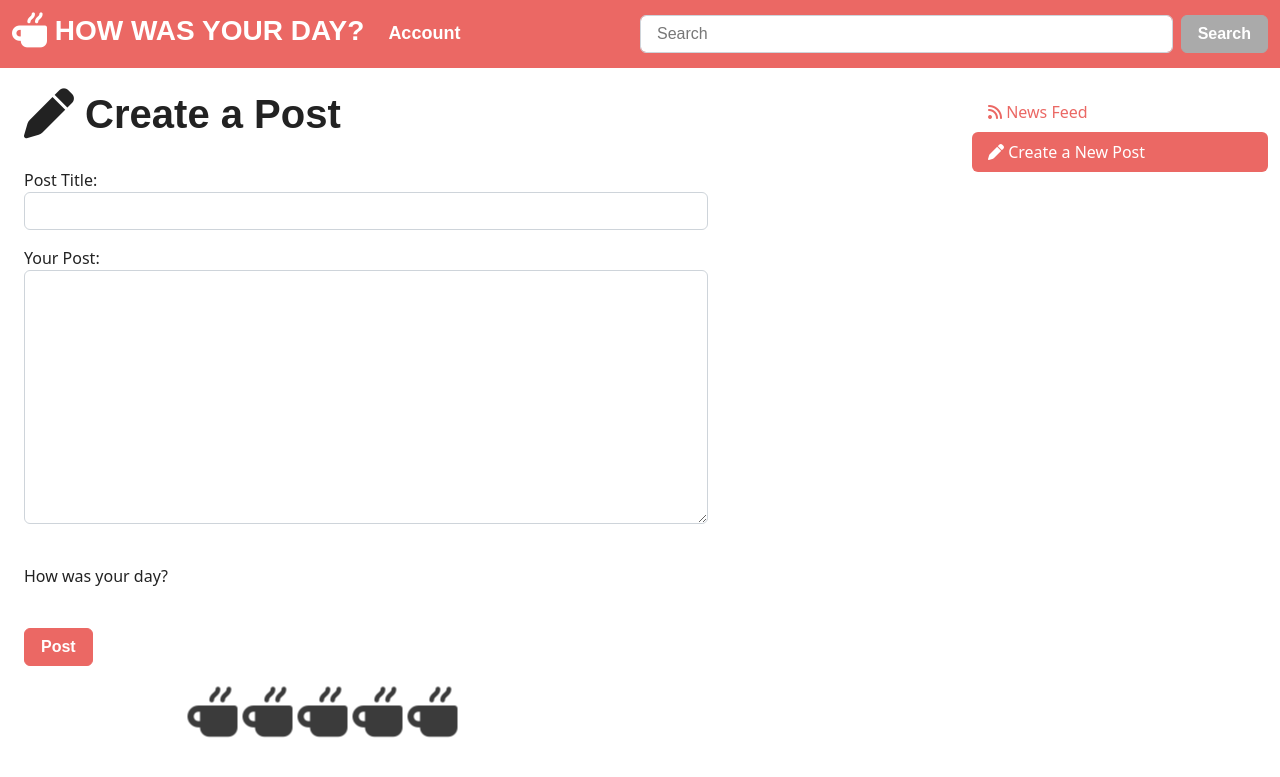
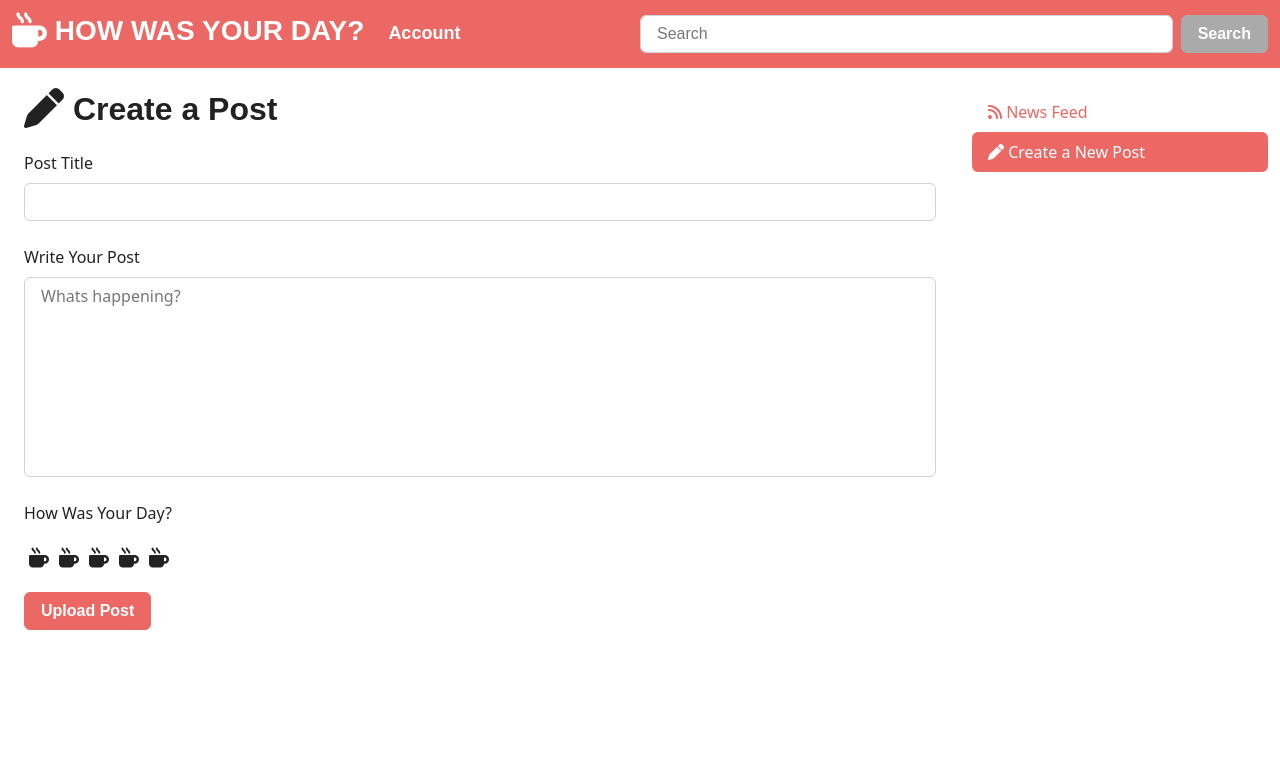
Before and after one commit to caitlinlamirez/Blog-Website, a Django app: page /social/create_post in a window 1280 px wide. Shown: the top 777 px of the page. Run offline with Django 4.2, Linux system fonts and the light colour scheme; a user stored in the database is signed in; some libraries are stand-ins or nearby versions; some web fonts are replaced.

Commit message:
Added the feature for users to create posts

```diff
--- a/blog_project/settings.py
+++ b/blog_project/settings.py
@@ -33,6 +33,7 @@ ALLOWED_HOSTS = []
 INSTALLED_APPS = [
     'landing',
     'social',
+    'widget_tweaks',
 
     'django.contrib.admin',
     'django.contrib.auth',
--- a/landing/templates/landing/base.html
+++ b/landing/templates/landing/base.html
@@ -6,11 +6,6 @@
         <link rel="stylesheet" href="https://cdnjs.cloudflare.com/ajax/libs/font-awesome/6.3.0/css/all.min.css"/>
         <link rel="stylesheet" href="{% static 'css/bootstrap.min.css' %}">
         <body>
-          <style>
-            .mug {
-              transform: rotateY(180deg)
-            }
-          </style>
             <section class="vh-100" style="background-color: rgb(255, 255, 255);">
                 <div class="container py-5 h-100">
                   <div class="row d-flex justify-content-center align-items-center h-100">
--- a/social/forms.py
+++ b/social/forms.py
@@ -2,15 +2,9 @@ from typing import Text
 from django import forms
 from .models import Post
 
+
+
 class PostForm(forms.ModelForm):
     class Meta:
         model = Post
-        fields = [ 'title', 'body']
-        labels = {
-            'title': 'Post Title',
-            'body': 'Your Post'
-        }
-        widgets = {
-            'title': forms.TextInput(attrs={'class': 'form-control'}),
-            'body': forms.Textarea(attrs={'class': 'form-control'}),
-        }
+        fields = [ 'title', 'body', 'rating']
--- a/social/models.py
+++ b/social/models.py
@@ -5,9 +5,10 @@ from datetime import datetime
 from django.utils import timezone
 
 class Post(models.Model):
+
     title = models.CharField(max_length=255)
     author = models.ForeignKey(User, on_delete=models.CASCADE) # Deletes all of the user's posts if they delete the user
-    rating = models.IntegerField(default=0)
+    rating = models.IntegerField()
     body = models.TextField()
     post_date = models.DateTimeField(default=timezone.localtime)
 
@@ -16,13 +17,25 @@ class Post(models.Model):
         if self.post_date:
             time  = datetime.now()
             if self.post_date.hour == time.hour:
-                return str(time.minute - self.post_date.minute) + " minutes ago"
+                if time.minute - self.post_date.minute != 1:
+                    return str(time.minute - self.post_date.minute) + " minutes ago"
+                else:
+                    return str(time.minute - self.post_date.minute) + " minute ago"
             elif self.post_date.day == time.day:
-                return str(time.hour - self.post_date.hour) + " hours ago"
+                if time.hour - self.post_date.hour != 1:
+                    return str(time.hour - self.post_date.hour) + " hours ago"
+                else:
+                    return str(time.hour - self.post_date.hour) + " hour ago"
             elif self.post_date.month == time.month:
-                return str(time.day - self.post_date.day) + " days ago"
+                if time.day - self.post_date.day != 1:
+                    return str(time.day - self.post_date.day) + " days ago"
+                else:
+                    return str(time.day - self.post_date.day) + " day ago"
             elif self.post_date.year == time.year:
-                return str(time.month - self.post_date.month) + " months ago"
+                if time.month - self.post_date.month != 1:
+                    return str(time.month - self.post_date.month) + " months ago"
+                else:
+                    return str(time.month - self.post_date.month) + " month ago"
             return self.post_date
 
 
--- a/social/templates/social/base.html
+++ b/social/templates/social/base.html
@@ -1,3 +1,4 @@
+{% load widget_tweaks %}
 {% load static %}
 <!DOCTYPE html>
 <html lang="en">
@@ -12,12 +13,45 @@
             .day-info {
                 display: inline-block;
             }
-            .mug {
-                transform: rotateY(180deg)
-            }
             .checked {
                 color: orange;
             }
+
+            .rating-day input {
+                display: none;
+            }
+
+            .rating-day {
+                display: inline-block;
+                border:0;
+                padding-top: 5px;
+            }
+
+            .rating-day label {
+                float:right;
+            }
+            .rating-day label:before{
+                display:inline-block;
+                font-size: 20px;
+                font-family: FontAwesome;
+                content: '\f7b6';
+                margin:0;
+                padding:5px ;
+                cursor: pointer;
+            }
+
+            input:checked ~ label, label:hover ~ label{
+                color:orange;
+            }
+
+            input:checked + label:hover, input:checked ~ label.hover, input:checked ~ label:hover ~ label,
+            label:hover ~ input:checked ~ label {
+                color:orange;
+            }
+            textarea {
+                resize: none;
+            }
+
         </style>
             <nav class="navbar navbar-expand-lg navbar-dark bg-primary">
                 <div class="container-fluid">
--- a/social/templates/social/create_post.html
+++ b/social/templates/social/create_post.html
@@ -4,75 +4,31 @@
     <!------------ LEFT CONTAINER ------------ -->
     <div class="col-lg-9">
         <div class="container py-0 h-200">
-            <h1>
+            <h2>
                 <i class="fa-solid fa-pen fa-lg"></i> Create a Post
-            </h1><br>
-            <form method="POST" class="w-75">
+            </h2>
+            <form action="" method="POST">
                 {% csrf_token %}
-                {{ form.as_p }}
+                <div class="form-group">
+                    <label for="inputTitle" class="form-label mt-3">Post Title</label>
+                    <input type="text" class="form-control" id="inputTitle" name="title">
+                </div>
+                <div class="form-group">
+                    <label for="bodyTextarea" class="form-label mt-4">Write Your Post</label>
+                    <textarea class="form-control" id="bodyTextarea" rows="3" style="height: 200px;" placeholder="Whats happening?" name="body"></textarea>
+                </div>
+                <div class="form-group">
+                    <label class="form-label mt-4">How Was Your Day?</label><br>
+                    <div class="rating-day mb-2">
+                        <input type="radio" name = "rating" id = "rating5" value="5"><label for="rating5"></label>
+                        <input type="radio" name = "rating" id = "rating4" value="4"><label for="rating4"></label>
+                        <input type="radio" name = "rating" id = "rating3" value="3"><label for="rating3"></label>
+                        <input type="radio" name = "rating" id = "rating2" value="2"><label for="rating2"></label>
+                        <input type="radio" name = "rating" id = "rating1" value="1"><label for="rating1"></label>
 
-
-                <br><p>How was your day? </p>
-                <div class="rating">
-                    <style>
-                        .rating
-                        {
-                            position: absolute;
-                            top: 89%;
-                            left: 25%;
-                            transform: translate(-50%, -50%) rotateY(180deg);
-                            display: flex;
-                        }
-                        .rating label
-                        {
-                            cursor: pointer;
-                            width: 55px;
-                        }
-                        .rating input
-                        {
-                            display: none;
-                        }
-
-                        .rating label::before
-                        {
-                            content: '\f7b6';
-                            font-family: fontAwesome;
-                            font-size: 50px;
-                            color: #3b3b3b;
-                            position: relative;
-                            display: block;
-
-                        }
-                        .rating label::after
-                        {
-                            content: '\f7b6';
-                            font-family: fontAwesome;
-                            font-size: 50px;
-                            color: #ffbd4c;
-                            position: absolute;
-                            display: block;
-                            opacity: 0;
-                            top: 0;
-                            transition: .5s;
-                            text-shadow: 0 2px 5px rgba(0, 0, 0, .5);
-
-                        }
-
-                        .rating label:hover:after,
-                        .rating label:hover ~ label:after,
-                        .rating input:checked ~ label:after
-                        {
-                            opacity: 1
-                        }
-                    </style>
-                    <input type="radio" name = "star" id = "star1"><label for="star1"></label>
-                    <input type="radio" name = "star" id = "star2"><label for="star2"></label>
-                    <input type="radio" name = "star" id = "star3"><label for="star3"></label>
-                    <input type="radio" name = "star" id = "star4"><label for="star4"></label>
-                    <input type="radio" name = "star" id = "star5"><label for="star5"></label>
-                  </div>
-            <br>
-            <button type="button" class="btn btn-primary">Post</button>
+                    </div>
+                </div>
+                <input type="submit" class="btn btn-primary" value="Upload Post">
 
 
         </div>
--- a/social/templates/social/dashboard.html
+++ b/social/templates/social/dashboard.html
@@ -4,10 +4,9 @@
     <!------------ LEFT CONTAINER ------------ -->
     <div class="col-lg-9">
         <div class="container py-0 h-200">
-            <h1>
+            <h2 class="mb-4">
                 <i class="fa-solid fa-rss fa-lg"></i> News Feed
-            </h1><br>
-
+            </h2>
             {% for post in object_list %}
                 <div class="card mb-3">
                     <h3 class="card-header">{{post.title}}</h3>
--- a/social/urls.py
+++ b/social/urls.py
@@ -1,8 +1,8 @@
 from django.urls import path
 from . import views
-from .views import DashboardView, CreatePostView
+from .views import DashboardView
 
 urlpatterns = [
     path('dashboard', DashboardView.as_view(), name='dashboard'),
-    path('create_post', CreatePostView.as_view(), name='create_post'),
+    path('create_post', views.create_post, name='create_post'),
 ]
--- a/social/views.py
+++ b/social/views.py
@@ -1,7 +1,7 @@
-from django.shortcuts import render
+from django.shortcuts import render, redirect
 from django.utils.decorators import method_decorator
 from django.contrib.auth.decorators import login_required
-from django.views.generic import ListView, CreateView
+from django.views.generic import ListView
 from .models import Post
 from .forms import PostForm
 
@@ -11,9 +11,18 @@ class DashboardView(ListView):
     template_name = 'social/dashboard.html'
     ordering = ['-post_date']
 
-@method_decorator(login_required, name='dispatch')
-class CreatePostView(CreateView):
-    model = Post
-    form_class = PostForm
-    template_name = 'social/create_post.html'
-    # fields = '__all__'
+@login_required
+def create_post(request):
+    if request.method == "POST":
+        form = PostForm(request.POST)
+        if form.is_valid():
+            data = Post()
+            data.author = request.user
+            data.title = form.cleaned_data['title']
+            data.body = form.cleaned_data['body']
+            data.rating = form.cleaned_data['rating']
+            data.save()
+            return redirect('dashboard')
+    else:
+        form = PostForm()
+    return render(request, 'social/create_post.html', {})
```
Also changed, not shown: db.sqlite3, social/migrations/0002_alter_post_rating.py (added).
